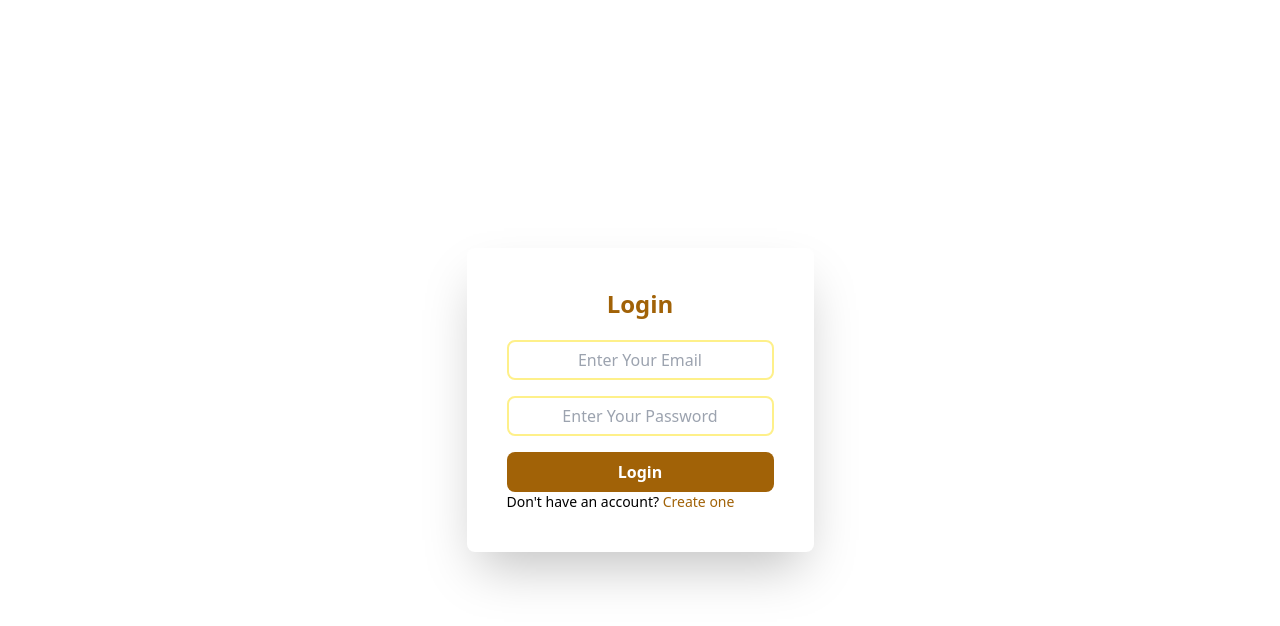
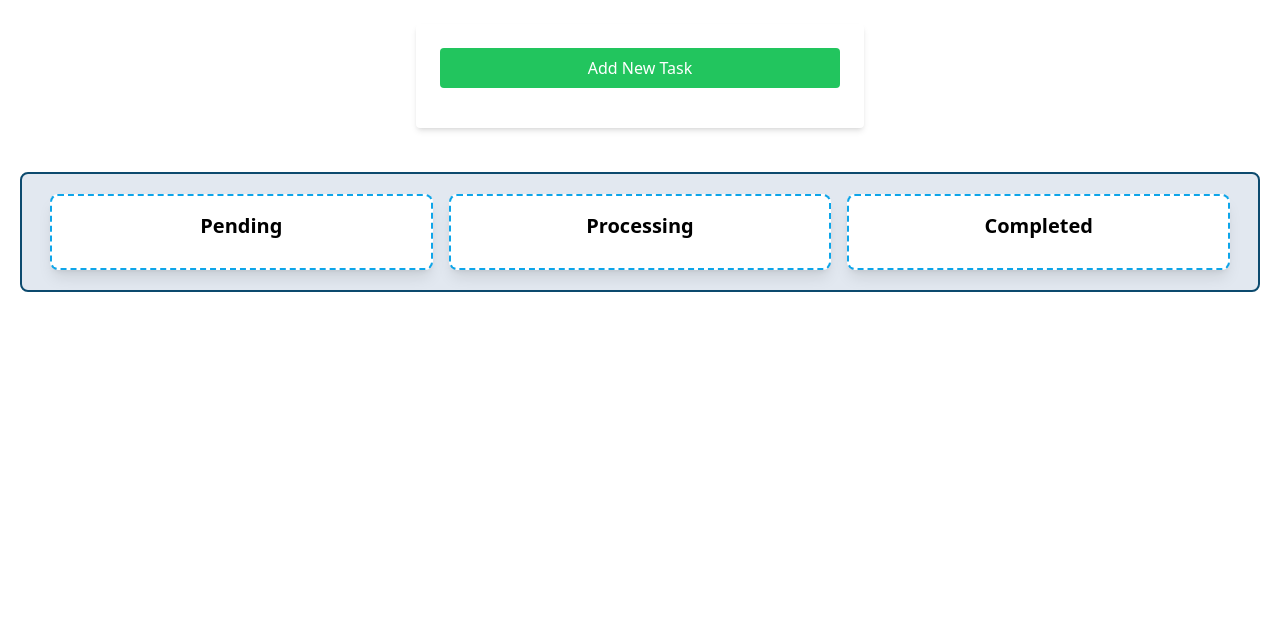
Before and after one commit to sahal2255/React-Kanban, a React (Vite) app: page / in a window 1280 px wide. Shown: the top 626 px of the page. Built offline with nearby package versions, Linux system fonts and the light colour scheme.

Commit message:
kanban updated

```diff
--- a/src/App.jsx
+++ b/src/App.jsx
@@ -2,8 +2,8 @@ import './App.css';
 import TaskAdd from './Components/TaskAdd';
 import TaskList from './Components/TaskList';
 import React, { useState } from 'react';
-import Login from './Pages/Login';
-import Sign from './Pages/Sign';
+// import Login from './Pages/Login';
+// import Sign from './Pages/Sign';
 import { BrowserRouter, Routes, Route } from 'react-router-dom';
 import Home from './Components/Home';
 
@@ -18,9 +18,9 @@ function App() {
   return (
     <BrowserRouter>
       <Routes>
-        <Route path='/register' element={<Sign />} />
-        <Route path='/' element={<Login />} />
-        <Route path='/home' element={<Home />} />
+        {/* <Route path='/register' element={<Sign />} />
+        <Route path='/' element={<Login />} /> */}
+        <Route path='/' element={<Home />} />
       </Routes>
 
         {/* <div className="flex justify-center">
--- a/src/Components/Home.jsx
+++ b/src/Components/Home.jsx
@@ -7,33 +7,33 @@ import { useNavigate } from 'react-router-dom';
 
 
 export default function Home() {
-    const navigate=useNavigate()
+    // const navigate=useNavigate()
 
-    console.log('home',document.cookie)
+    // console.log('home',document.cookie)
 
 
-  useEffect(() => {
-    const cookieValue = Cookies.get('token');
-    console.log('cookie value:', cookieValue);
+  // useEffect(() => {
+  //   const cookieValue = Cookies.get('token');
+  //   console.log('cookie value:', cookieValue);
 
-    if (!cookieValue) {
-      console.log('no cookie, redirecting to login');
-      navigate('/');
-    }
-    else{
-        console.log('cookies already');
-        signOut()
-        navigate('/home')
-    }
-  }, [navigate]);
+  //   if (!cookieValue) {
+  //     console.log('no cookie, redirecting to login');
+  //     navigate('/');
+  //   }
+  //   else{
+  //       console.log('cookies already');
+  //       signOut()
+  //       navigate('/home')
+  //   }
+  // }, [navigate]);
 
 
 
-  const signOut=()=>{
-    console.log('signout');
-    Cookies.remove('token')
-    navigate('/')
-  }
+  // const signOut=()=>{
+  //   console.log('signout');
+  //   Cookies.remove('token')
+  //   navigate('/')
+  // }
   return (
     <div >
       <div className="flex justify-center">
@@ -42,9 +42,9 @@ export default function Home() {
 
             <TaskAdd />
           </div>
-          <div className=' m-10 '>
+          {/* <div className=' m-10 '>
             <button className=' bg-yellow-400 px-6 mx-auto h-10 rounded-lg' onClick={signOut}>Sign Out</button>
-            </div>
+            </div> */}
         </div>
       <TaskList />
 
--- a/src/Pages/Login.jsx
+++ b/src/Pages/Login.jsx
@@ -1,98 +1,98 @@
-import React, { useState,useEffect } from "react";
-import { Link,useNavigate } from "react-router-dom";
-import { useForm } from 'react-hook-form';
-import axios from "axios";
-import Cookies from 'js-cookie'
+// import React, { useState,useEffect } from "react";
+// import { Link,useNavigate } from "react-router-dom";
+// import { useForm } from 'react-hook-form';
+// import axios from "axios";
+// import Cookies from 'js-cookie'
 
-export default function Login() {
-  const { register, handleSubmit, formState: { errors } } = useForm();
-  const navigate=useNavigate()
-  useEffect(() => {
-    const cookieValue = Cookies.get('token');
-    if (cookieValue) {
-      navigate('/home');
-    }
-  }, [navigate]);
+// export default function Login() {
+//   const { register, handleSubmit, formState: { errors } } = useForm();
+//   const navigate=useNavigate()
+//   useEffect(() => {
+//     const cookieValue = Cookies.get('token');
+//     if (cookieValue) {
+//       navigate('/home');
+//     }
+//   }, [navigate]);
 
-const [loginMessage,setLoginMessage]=useState('')
+// const [loginMessage,setLoginMessage]=useState('')
 
-  const formSubmit = async(data) => {
+//   const formSubmit = async(data) => {
 
-  try{
+//   try{
 
-  const response=await axios.post('http://localhost:3001/login',{
-    email:data.email,
-    password:data.password
-  })
-  console.log(response.data.token);
-  const token=response.data.token
-  Cookies.set('token', token, { expires: 7, secure: true });
+//   const response=await axios.post('http://localhost:3001/login',{
+//     email:data.email,
+//     password:data.password
+//   })
+//   console.log(response.data.token);
+//   const token=response.data.token
+//   Cookies.set('token', token, { expires: 7, secure: true });
 
 
-  navigate('/home')
-}catch (error) {
-  console.log('login error', error);
-  if (error.response) {
-    setLoginMessage(error.response.data.message);
-  } else {
-    setLoginMessage('An error occurred during login.');
-  }
-}
+//   navigate('/home')
+// }catch (error) {
+//   console.log('login error', error);
+//   if (error.response) {
+//     setLoginMessage(error.response.data.message);
+//   } else {
+//     setLoginMessage('An error occurred during login.');
+//   }
+// }
 
-  };
+//   };
 
-  return (
-    <div className="flex justify-center items-center h-screen">
-      <div className="bg-white  p-10 rounded-lg shadow-2xl">
-        <h2 className="text-2xl font-bold text-center text-yellow-700 mb-5 ">Login</h2>
-        {loginMessage &&  <p className=" text-red-500">{loginMessage}</p> }
-        <form onSubmit={handleSubmit(formSubmit)} className="space-y-4">
-          <div>
-            <input
-              type="email"
-              placeholder="Enter Your Email"
-              {...register('email', {
-                required: 'Enter Correct Email',
-                pattern: {
-                  value: /\S+@\S+\.\S+/,
-                  message: 'Entered value does not match email format'
-                }
-              })}
-              className="w-full text-center border-2 border-yellow-200 rounded-lg h-10 px-4 focus:outline-none focus:border-yellow-400"
-            />
-            {errors.email && <p className="text-red-500 text-sm">{errors.email.message}</p>}
-          </div>
-          <div>
-            <input
-              type="password"
-              placeholder="Enter Your Password"
-              {...register('password', {
-                required: 'Enter Corrected Password',
-                minLength: {
-                  value: 6,
-                  message: 'Password must be at least 6 characters'
-                }
-              })}
-              className="w-full text-center border-2 border-yellow-200 rounded-lg h-10 px-4 focus:outline-none focus:border-yellow-400"
-            />
-            {errors.password && <p className="text-red-500 text-sm">{errors.password.message}</p>}
-          </div>
-          <div>
-            <button
-              type="submit"
-              className="w-full bg-yellow-700 hover:bg-yellow-600 text-white font-bold py-2 px-4 rounded-lg transition duration-300"
-            >
-              Login
-            </button>
-          </div>
-        </form>
-        <p className="text-sm">
-          Don't have an account?{" "}
-          <Link to="/register" className="text-yellow-700 hover:underline">
-            Create one
-          </Link>
-        </p>
-      </div>
-    </div>
-  );
-}
+//   return (
+//     <div className="flex justify-center items-center h-screen">
+//       <div className="bg-white  p-10 rounded-lg shadow-2xl">
+//         <h2 className="text-2xl font-bold text-center text-yellow-700 mb-5 ">Login</h2>
+//         {loginMessage &&  <p className=" text-red-500">{loginMessage}</p> }
+//         <form onSubmit={handleSubmit(formSubmit)} className="space-y-4">
+//           <div>
+//             <input
+//               type="email"
+//               placeholder="Enter Your Email"
+//               {...register('email', {
+//                 required: 'Enter Correct Email',
+//                 pattern: {
+//                   value: /\S+@\S+\.\S+/,
+//                   message: 'Entered value does not match email format'
+//                 }
+//               })}
+//               className="w-full text-center border-2 border-yellow-200 rounded-lg h-10 px-4 focus:outline-none focus:border-yellow-400"
+//             />
+//             {errors.email && <p className="text-red-500 text-sm">{errors.email.message}</p>}
+//           </div>
+//           <div>
+//             <input
+//               type="password"
+//               placeholder="Enter Your Password"
+//               {...register('password', {
+//                 required: 'Enter Corrected Password',
+//                 minLength: {
+//                   value: 6,
+//                   message: 'Password must be at least 6 characters'
+//                 }
+//               })}
+//               className="w-full text-center border-2 border-yellow-200 rounded-lg h-10 px-4 focus:outline-none focus:border-yellow-400"
+//             />
+//             {errors.password && <p className="text-red-500 text-sm">{errors.password.message}</p>}
+//           </div>
+//           <div>
+//             <button
+//               type="submit"
+//               className="w-full bg-yellow-700 hover:bg-yellow-600 text-white font-bold py-2 px-4 rounded-lg transition duration-300"
+//             >
+//               Login
+//             </button>
+//           </div>
+//         </form>
+//         <p className="text-sm">
+//           Don't have an account?{" "}
+//           <Link to="/register" className="text-yellow-700 hover:underline">
+//             Create one
+//           </Link>
+//         </p>
+//       </div>
+//     </div>
+//   );
+// }
--- a/src/Pages/Sign.jsx
+++ b/src/Pages/Sign.jsx
@@ -1,131 +1,131 @@
-import React, { useEffect, useState } from "react";
-import { Link,useNavigate } from "react-router-dom";
-import { useForm } from 'react-hook-form';
-import axios from 'axios'
-import Cookies from "js-cookie";
+// import React, { useEffect, useState } from "react";
+// import { Link,useNavigate } from "react-router-dom";
+// import { useForm } from 'react-hook-form';
+// import axios from 'axios'
+// import Cookies from "js-cookie";
 
 
 
-export default function Sign() {
-  const { register, handleSubmit, formState: { errors }, getValues } = useForm();
-  const navigate = useNavigate();
-  const [signMessage,setSignMessage]=useState('')
+// export default function Sign() {
+//   const { register, handleSubmit, formState: { errors }, getValues } = useForm();
+//   const navigate = useNavigate();
+//   const [signMessage,setSignMessage]=useState('')
 
 
-  useEffect(()=>{
-    const CookieValue=Cookies.get('token')
-    if(CookieValue){
-      navigate('/home')
-    }
-  },[navigate])
+//   useEffect(()=>{
+//     const CookieValue=Cookies.get('token')
+//     if(CookieValue){
+//       navigate('/home')
+//     }
+//   },[navigate])
 
-  const formSubmit = async(data) => {
+//   const formSubmit = async(data) => {
 
-    try{
-      const response= await axios.post('http://localhost:3001/signup',{
-        username:data.username,
-        email:data.email,
-        password:data.password
-      })
-      console.log(response.data);
-      const token = response.data.token;
+//     try{
+//       const response= await axios.post('http://localhost:3001/signup',{
+//         username:data.username,
+//         email:data.email,
+//         password:data.password
+//       })
+//       console.log(response.data);
+//       const token = response.data.token;
 
-      Cookies.set("token", token, { expires: 7, secure: true });
+//       Cookies.set("token", token, { expires: 7, secure: true });
 
-      navigate('/home')
-    }
-    catch(error){
-      console.log('sign up error',error);
-      if(error.response){
-        setSignMessage(error.response.data.message)
-      }else{
-        console.log('response error');
-      }
+//       navigate('/home')
+//     }
+//     catch(error){
+//       console.log('sign up error',error);
+//       if(error.response){
+//         setSignMessage(error.response.data.message)
+//       }else{
+//         console.log('response error');
+//       }
 
-    }
-  };
+//     }
+//   };
 
 
-  return (
-    <div className="flex justify-center items-center h-screen">
-      <div className="bg-white shadow-2xl rounded-lg p-10 w-full max-w-md">
-        <h2 className="text-2xl font-bold text-center text-yellow-700 mb-5">Sign Up</h2>
-        {signMessage && <p className="text-red-500">{signMessage}</p> }
-        <form onSubmit={handleSubmit(formSubmit)} className="space-y-5">
-          <div>
-            <input
-              type="text"
-              placeholder="Enter Your Username"
-              {...register('username', {
-                required: 'Enter Your Username',
-                minLength: {
-                  value: 7,
-                  message: 'Username must be at least 7 characters'
-                }
-              })}
-              className="w-full text-center border-2 border-yellow-200 rounded-lg h-12 px-4 text-lg focus:outline-none focus:border-yellow-400"
-            />
-            {errors.username && <p className='text-red-500 text-sm'>{errors.username.message}</p>}
-          </div>
-          <div>
-            <input
-              type="email"
-              placeholder="Enter Your Email"
-              {...register('email', {
-                required: 'Enter Your Email',
-                pattern: {
-                  value: /\S+@\S+\.\S+/,
-                  message: 'Entered value does not match email format'
-                }
-              })}
-              className="w-full text-center border-2 border-yellow-200 rounded-lg h-12 px-4 text-lg focus:outline-none focus:border-yellow-400"
-            />
-            {errors.email && <p className='text-red-500 text-sm'>{errors.email.message}</p>}
-          </div>
-          <div>
-            <input
-              type="password"
-              placeholder="Enter Your Password"
-              {...register('password', {
-                required: 'Enter Your Password',
-                minLength: {
-                  value: 6,
-                  message: 'Password must be at least 6 characters'
-                }
-              })}
-              className="w-full text-center border-2 border-yellow-200 rounded-lg h-12 px-4 text-lg focus:outline-none focus:border-yellow-400"
-            />
-            {errors.password && <p className='text-red-500 text-sm'>{errors.password.message}</p>}
-          </div>
-          <div>
-            <input
-              type="password"
-              placeholder="Confirm Your Password"
-              {...register('confirmPassword', {
-                required: 'Confirm Your Password',
-                validate: (value) =>
-                  value === getValues('password') || 'Passwords do not match'
-              })}
-              className="w-full text-center border-2 border-yellow-200 rounded-lg h-12 px-4 text-lg focus:outline-none focus:border-yellow-400"
-            />
-            {errors.confirmPassword && <p className='text-red-500 text-sm'>{errors.confirmPassword.message}</p>}
-          </div>
-          <div>
-            <button
-              type="submit"
-              className="w-full bg-yellow-700 hover:bg-yellow-600 text-white font-bold py-3 px-4 rounded-lg transition duration-300"
-            >
-              Sign Up
-            </button>
-          </div>
-        </form>
-        <p className="text-center mt-4">
-          You already have an account?{" "}
-          <Link to="/" className="text-yellow-700 hover:underline">
-            Login
-          </Link>
-        </p>
-      </div>
-    </div>
-  );
-}
+//   return (
+//     <div className="flex justify-center items-center h-screen">
+//       <div className="bg-white shadow-2xl rounded-lg p-10 w-full max-w-md">
+//         <h2 className="text-2xl font-bold text-center text-yellow-700 mb-5">Sign Up</h2>
+//         {signMessage && <p className="text-red-500">{signMessage}</p> }
+//         <form onSubmit={handleSubmit(formSubmit)} className="space-y-5">
+//           <div>
+//             <input
+//               type="text"
+//               placeholder="Enter Your Username"
+//               {...register('username', {
+//                 required: 'Enter Your Username',
+//                 minLength: {
+//                   value: 7,
+//                   message: 'Username must be at least 7 characters'
+//                 }
+//               })}
+//               className="w-full text-center border-2 border-yellow-200 rounded-lg h-12 px-4 text-lg focus:outline-none focus:border-yellow-400"
+//             />
+//             {errors.username && <p className='text-red-500 text-sm'>{errors.username.message}</p>}
+//           </div>
+//           <div>
+//             <input
+//               type="email"
+//               placeholder="Enter Your Email"
+//               {...register('email', {
+//                 required: 'Enter Your Email',
+//                 pattern: {
+//                   value: /\S+@\S+\.\S+/,
+//                   message: 'Entered value does not match email format'
+//                 }
+//               })}
+//               className="w-full text-center border-2 border-yellow-200 rounded-lg h-12 px-4 text-lg focus:outline-none focus:border-yellow-400"
+//             />
+//             {errors.email && <p className='text-red-500 text-sm'>{errors.email.message}</p>}
+//           </div>
+//           <div>
+//             <input
+//               type="password"
+//               placeholder="Enter Your Password"
+//               {...register('password', {
+//                 required: 'Enter Your Password',
+//                 minLength: {
+//                   value: 6,
+//                   message: 'Password must be at least 6 characters'
+//                 }
+//               })}
+//               className="w-full text-center border-2 border-yellow-200 rounded-lg h-12 px-4 text-lg focus:outline-none focus:border-yellow-400"
+//             />
+//             {errors.password && <p className='text-red-500 text-sm'>{errors.password.message}</p>}
+//           </div>
+//           <div>
+//             <input
+//               type="password"
+//               placeholder="Confirm Your Password"
+//               {...register('confirmPassword', {
+//                 required: 'Confirm Your Password',
+//                 validate: (value) =>
+//                   value === getValues('password') || 'Passwords do not match'
+//               })}
+//               className="w-full text-center border-2 border-yellow-200 rounded-lg h-12 px-4 text-lg focus:outline-none focus:border-yellow-400"
+//             />
+//             {errors.confirmPassword && <p className='text-red-500 text-sm'>{errors.confirmPassword.message}</p>}
+//           </div>
+//           <div>
+//             <button
+//               type="submit"
+//               className="w-full bg-yellow-700 hover:bg-yellow-600 text-white font-bold py-3 px-4 rounded-lg transition duration-300"
+//             >
+//               Sign Up
+//             </button>
+//           </div>
+//         </form>
+//         <p className="text-center mt-4">
+//           You already have an account?{" "}
+//           <Link to="/" className="text-yellow-700 hover:underline">
+//             Login
+//           </Link>
+//         </p>
+//       </div>
+//     </div>
+//   );
+// }
```
Also changed, not shown: src/Components/TaskList.jsx (+5 -3 lines).
